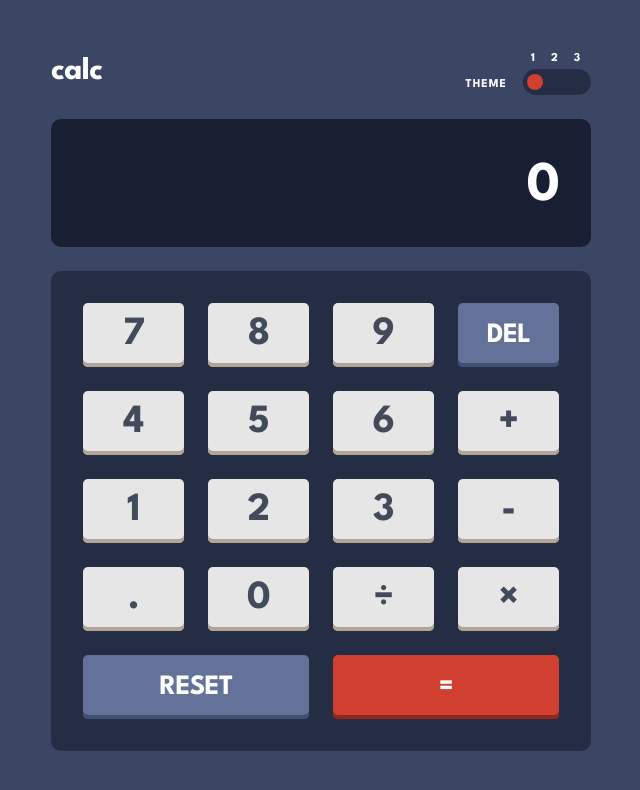
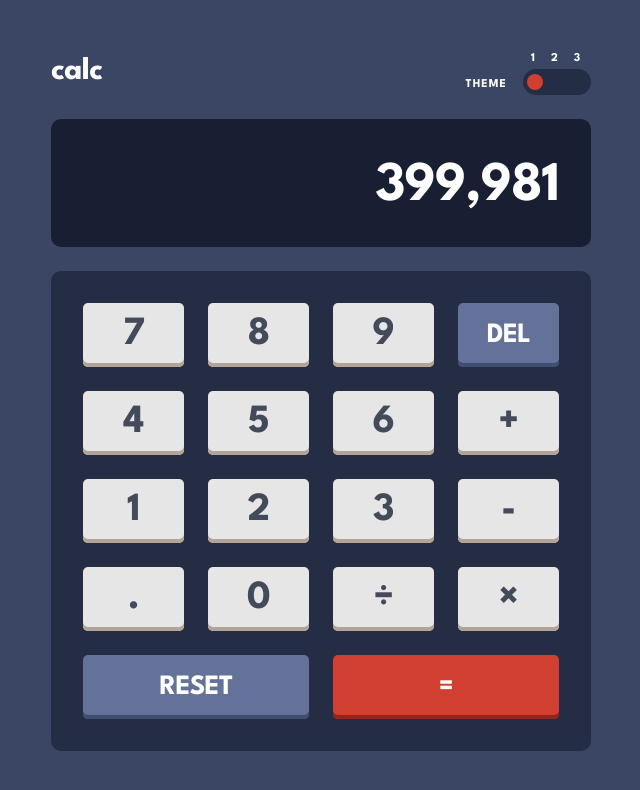
Before and after one commit to Emngila/calculator, a website: page index.html in a window 1280 px wide. Shown: the whole page, without its empty margins (319-959 px from the left). Drawn offline with Linux system fonts and the light colour scheme.

```diff
--- a/app.js
+++ b/app.js
@@ -3,7 +3,7 @@
   const smallDisplay = document.getElementById("smallDisplay");
   const keysContainer = document.getElementById("keys");
 
-  let currentInput = "";
+  let currentInput = "399,981";
   let previousInput = "";
   let operator = "";
   let shouldResetDisplay = false;
```
Also changed, not shown: src/output.css.
